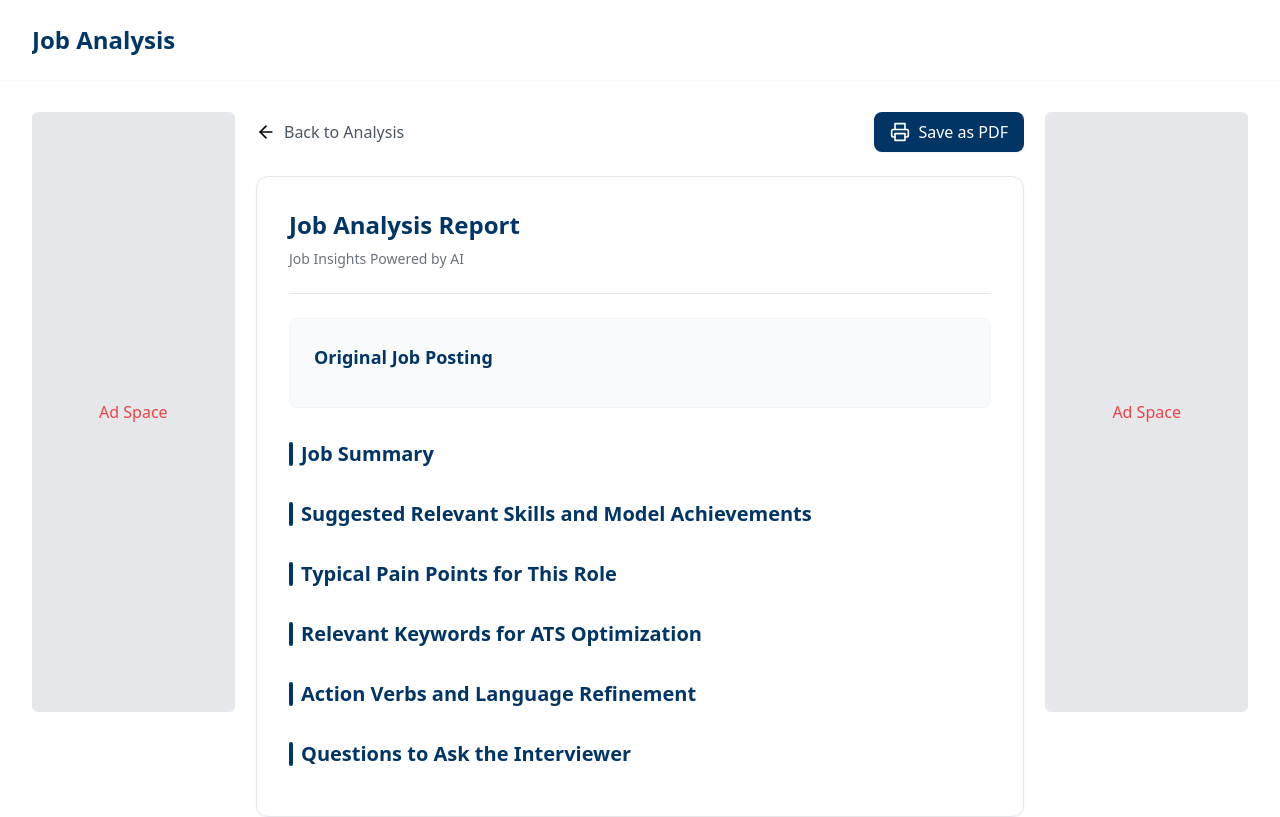
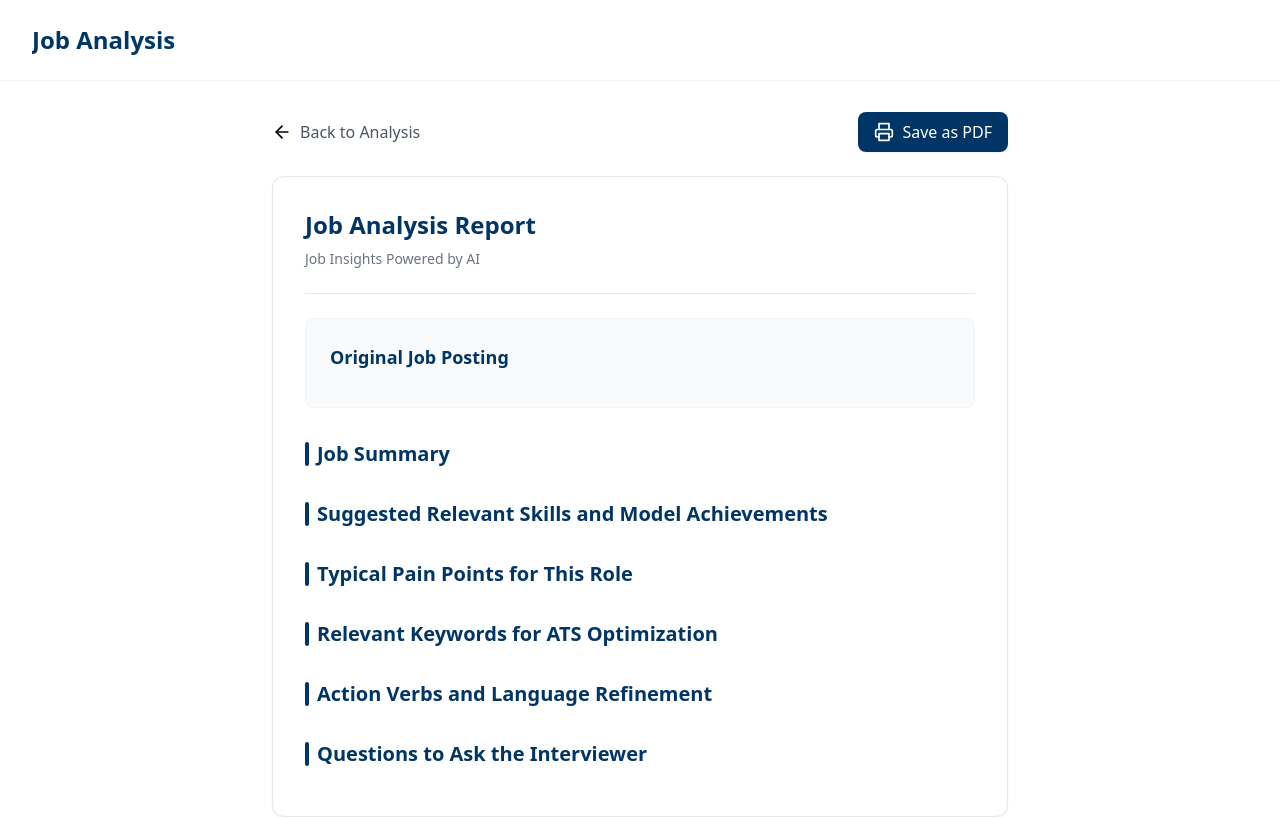
Before and after one commit to Harshana-indranath/Job_Analyse, a Next.js app: page /result in a window 1280 px wide. Shown: the top 817 px of the page. Built offline with nearby package versions, Linux system fonts and the light colour scheme.

Commit message:
ads removed from main layout  and result page layout updated  for ads

```diff
--- /dev/null
+++ b/src/app/components/Content.js
@@ -0,0 +1,23 @@
+"use client";
+
+import { useRouter } from "next/navigation";
+
+export default function Content({ children }) {
+  const router = useRouter();
+
+  // Check if the current route is `/result`
+  const isResultPage = router.pathname === "/result";
+
+  return (
+    <main className="flex-grow">
+      <div
+        className={`${
+          isResultPage ? "max-w-full" : "max-w-[90rem]"
+        } mx-auto px-4 sm:px-6 lg:px-8 py-8`}
+      >
+        {/* Main Content */}
+        <div className="w-full">{children}</div>
+      </div>
+    </main>
+  );
+}
--- a/src/app/layout.js
+++ b/src/app/layout.js
@@ -1,8 +1,8 @@
 import { Geist, Geist_Mono } from "next/font/google";
-
 import "./globals.css";
 import Footer from "./components/Footer";
 import Header from "./components/Header";
+import Content from "./components/Content";
 
 const geistSans = Geist({
   variable: "--font-geist-sans",
@@ -27,31 +27,8 @@ export default function RootLayout({ children }) {
       >
         {/* Navbar */}
         <Header />
-        {/* Main Content with Ads */}
-        <main className="flex-grow">
-          <div className="flex max-w-[90rem] mx-auto px-4 sm:px-6 lg:px-8 py-8">
-            {/* Left Ads */}
-            <aside className="hidden lg:block w-1/6">
-              <div className="sticky top-8">
-                {/* Google Ads script / iframe */}
-                <div className="ad-placeholder bg-gray-200 h-[600px] rounded-md text-red-500 flex items-center justify-center ">
-                  Ad Space
-                </div>
-              </div>
-            </aside>
-            {/* Main Content */}
-            <div className="w-full lg:w-4/6">{children}</div>
-            {/* Right Ads */}
-            <aside className="hidden lg:block w-1/6">
-              <div className="sticky top-8">
-                {/* Google Ads script / iframe */}
-                <div className="ad-placeholder bg-gray-200 h-[600px] rounded-md text-red-500 flex items-center justify-center ">
-                  Ad Space
-                </div>
-              </div>
-            </aside>
-          </div>
-        </main>
+        {/* Main Content */}
+        <Content>{children}</Content>
         {/* Footer */}
         <Footer />
       </body>
--- a/src/app/page.js
+++ b/src/app/page.js
@@ -2,6 +2,47 @@
 import Image from "next/image";
 import { useRouter } from "next/navigation";
 import { useState } from "react";
+
+const responseText = `
+**Job Summary**
+
+This job posting is for a position related to ReactJS, a popular JavaScript library for building user interfaces. The role likely involves developing web applications using ReactJS, collaborating with other developers, and working on front-end projects.
+
+**Suggested Relevant Skills and Model Achievements**
+
+1. ReactJS Development
+   - Built a responsive and interactive user interface for a customer management system using ReactJS
+
+2. JavaScript Programming
+   - Optimized website performance by writing efficient JavaScript code and implementing best practices
+
+3. Front-End Development
+   - Designed and implemented visually appealing features on the front end of a website to enhance user experience
+
+**Typical Pain Points for This Role**
+
+- Keeping up with the fast-paced changes and updates in the ReactJS ecosystem
+- Balancing performance optimizations with delivering visually appealing user interfaces
+- Collaborating effectively with back-end developers to integrate front-end components
+
+**Relevant Keywords for ATS Optimization**
+
+- ReactJS
+- JavaScript
+- Front-End Development
+- User Interface Design
+- Web Development
+
+**Action Verbs and Language Refinement**
+
+Developed, Designed, Implemented, Optimized, Collaborated, Integrated, Enhanced, Built, Wrote, Maintained
+
+**Questions to Ask the Interviewer**
+
+1. Can you tell me more about the team structure and how front-end developers collaborate with back-end developers?
+2. How does the company approach staying updated with the latest developments in ReactJS and other front-end technologies?
+3. What are the key performance indicators for success in this role, particularly related to front-end development and user interface design?
+`;
 
 export default function Home() {
   const [prompt, setPrompt] = useState("");
@@ -14,28 +55,38 @@ export default function Home() {
     setLoading(true);
 
     try {
-      const response = await fetch("/api/generate-text", {
-        method: "POST",
-        headers: {
-          "Content-Type": "application/json",
-        },
-        body: JSON.stringify({ prompt }),
-      });
+      // const response = await fetch("/api/generate-text", {
+      //   method: "POST",
+      //   headers: {
+      //     "Content-Type": "application/json",
+      //   },
+      //   body: JSON.stringify({ prompt }),
+      // });
 
-      const data = await response.json();
+      // const data = await response.json();
+      // sessionStorage.setItem("originalJobPost", JSON.stringify(prompt));
+      // sessionStorage.setItem("jobAnalysisResult", JSON.stringify(data.text));
+
+      // router.push("/result");
+
       sessionStorage.setItem("originalJobPost", JSON.stringify(prompt));
-      sessionStorage.setItem("jobAnalysisResult", JSON.stringify(data.text));
+      sessionStorage.setItem("jobAnalysisResult", JSON.stringify(responseText));
 
-      router.push("/result");
+      // Redirect to the result page
+      setTimeout(() => {
+        router.push("/result");
+        setLoading(false);
+      }, 2000);
     } catch (error) {
       console.error("Error:", error);
-    } finally {
-      setLoading(false);
     }
+    //  finally {
+    //   setLoading(false);
+    // }
   };
   return (
     <div className="w-full flex justify-center">
-      <div className="w-full max-w-3xl">
+      <div className="w-full max-w-3xl px-4">
         <div className="text-center mb-8">
           <h2 className="text-2xl font-bold text-primary mb-3">
             AI-Powered Job Post Analysis
--- a/src/app/privacy/page.js
+++ b/src/app/privacy/page.js
@@ -3,7 +3,7 @@ import Link from "next/link";
 
 export default function PrivacyPolicy() {
   return (
-    <div className="max-w-3xl mx-auto px-4 sm:px-6 lg:px-8 py-8">
+    <div className="max-w-3xl mx-auto px-4">
       {/* Back to Home Link */}
       <Link
         className="flex items-center gap-2 text-gray-600 hover:text-primary mb-8 w-fit"
--- a/src/app/result/page.js
+++ b/src/app/result/page.js
@@ -29,16 +29,33 @@ const ResultPage = () => {
       scale: 1,
     });
   };
+
   return (
-    <div className="w-full flex justify-center">
-      <div className="w-full max-w-3xl space-y-6">
+    <div className="w-full max-w-[90rem] flex flex-col lg:flex-row justify-center">
+      {/* Left Ad Space */}
+      <aside className="hidden lg:block w-1/6">
+        <div className="sticky top-8">
+          <div className="ad-placeholder  h-[600px]  flex items-center justify-center">
+            {/* Ad Space Left */}
+          </div>
+        </div>
+      </aside>
+
+      {/* Main Content */}
+      <div className="max-w-3xl flex-grow px-4">
+        <div className="space-y-6">
           {/* Buttons */}
           <div className="flex justify-between items-center">
             <Link
               href="/"
               className="flex items-center gap-2 text-gray-600 hover:text-primary transition-colors"
             >
-            <Image alt="contact" width={20} height={20} src="/backArrow.svg" />
+              <Image
+                alt="contact"
+                width={20}
+                height={20}
+                src="/backArrow.svg"
+              />
               Back to Analysis
             </Link>
             <button
@@ -46,7 +63,6 @@ const ResultPage = () => {
               disabled={loading}
               className="flex items-center gap-2 bg-primary text-white py-2 px-4 rounded-lg hover:bg-[#004580] transition-all duration-200 disabled:bg-primary/40 disabled:cursor-not-allowed shadow-sm hover:shadow-md disabled:shadow-none"
             >
-            {" "}
               {loading ? (
                 <div className="w-5 h-5 border-t-4 border-b-4 border-white rounded-full animate-spin"></div>
               ) : (
@@ -60,6 +76,16 @@ const ResultPage = () => {
           <JobAnalysisReport />
         </div>
       </div>
+
+      {/* Right Ad Space */}
+      <aside className="hidden lg:block w-1/6">
+        <div className="sticky top-8">
+          <div className="ad-placeholder  h-[600px]  flex items-center justify-center">
+            {/* Ad Space Right */}
+          </div>
+        </div>
+      </aside>
+    </div>
   );
 };
 
--- a/src/app/terms/page.js
+++ b/src/app/terms/page.js
@@ -3,7 +3,7 @@ import Link from "next/link";
 
 export default function TermsOfService() {
   return (
-    <div className="max-w-3xl mx-auto px-4 sm:px-6 lg:px-8 py-8">
+    <div className="max-w-3xl mx-auto px-4">
       {/* Back to Home Link */}
       <Link
         className="flex items-center gap-2 text-gray-600 hover:text-primary mb-8 w-fit"
```
Also changed, not shown: src/util/generatePDF.js (deleted, +0 -18 lines). Lines whose indentation alone changed are shown as unchanged.
